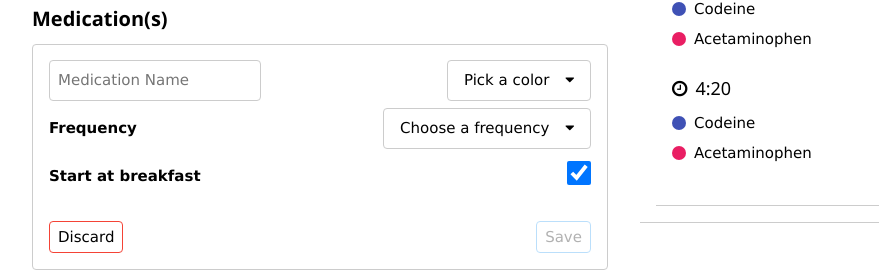
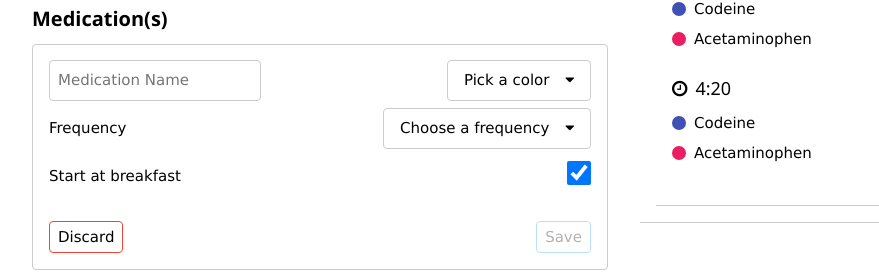
Before and after one commit to daini-rl/mx-minutes, a React (Create React App) app: page / in a window 1280 px wide. Shown: the part 172-444 px from the top of the page, without its empty margins (0-879 px from the left). Built offline with nearby package versions, Linux system fonts and the light colour scheme.

Commit message:
fix: remove b style in label component

```diff
--- a/src/components/label/index.tsx
+++ b/src/components/label/index.tsx
@@ -6,9 +6,5 @@ interface LabelI {
 }
 
 export default function Label({ labelText, textColor }: LabelI) {
-    return (
-        <label className={`w3-text-${textColor} ${styles.label}`}>
-            <b>{labelText}</b>
-        </label>
-    );
+    return <label className={`w3-text-${textColor} ${styles.label}`}>{labelText}</label>;
 }
```
